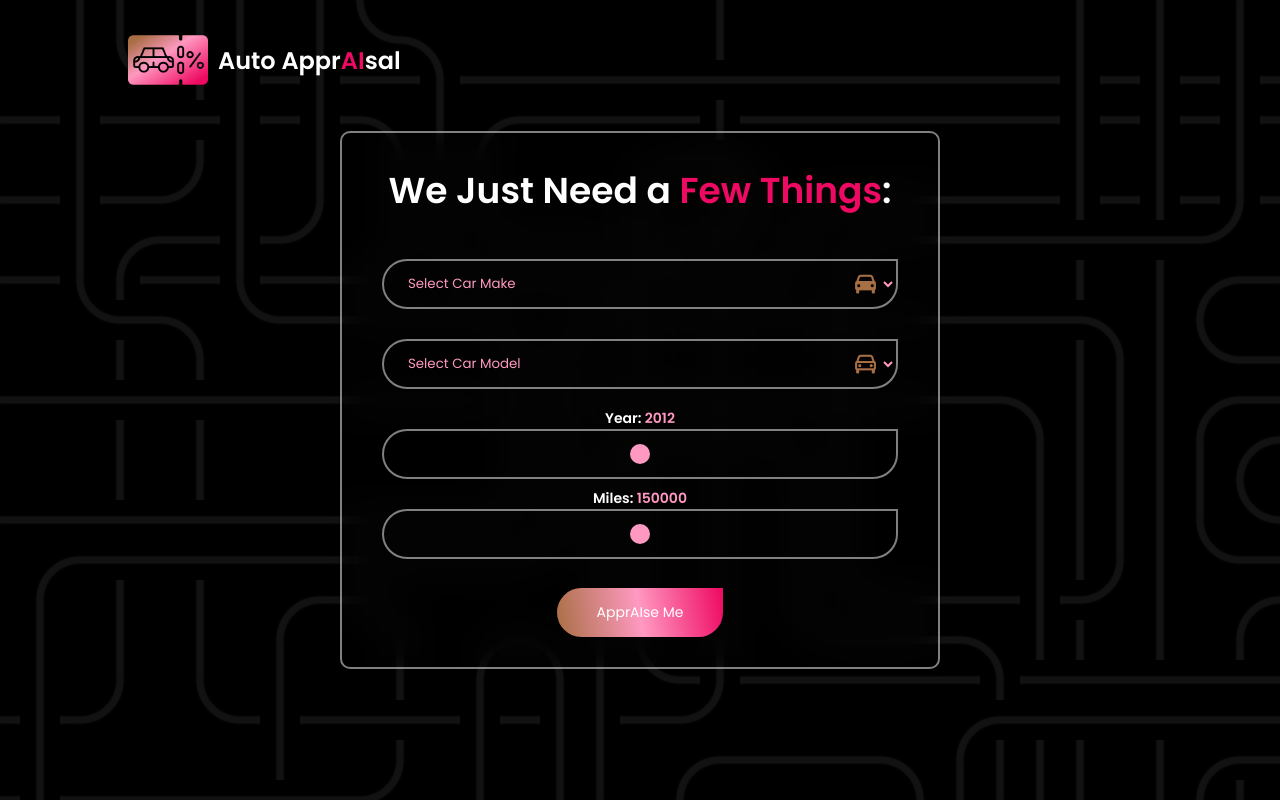
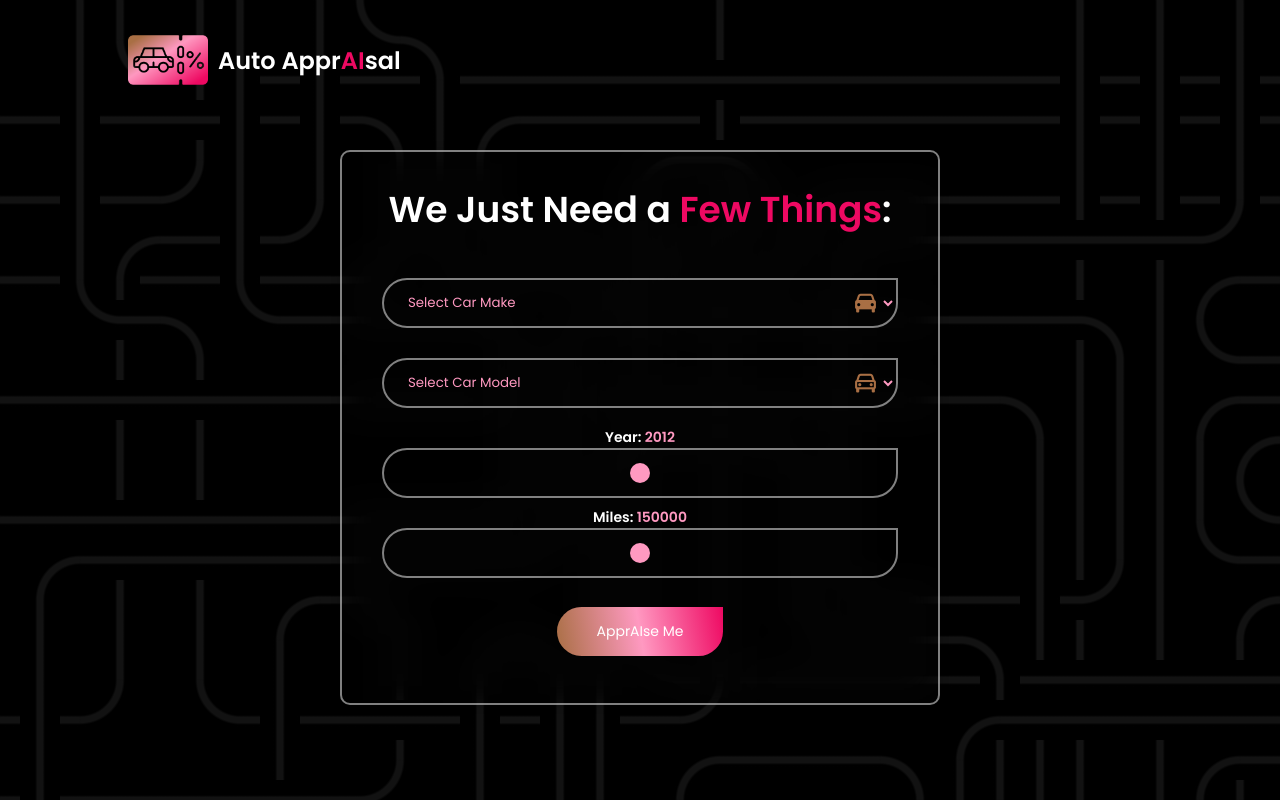
Before and after one commit to alejgonza04/auto-appraisal, a Flask app: page /home in a window 1280 px wide. Run offline with Flask 3, Linux system fonts and the light colour scheme; parts of the project's set-up code (start-up, migrations or seed data) failed here and were passed over.

Commit message:
Update styles2.css

```diff
--- a/static/css/styles2.css
+++ b/static/css/styles2.css
@@ -22,6 +22,8 @@ body {
     background: linear-gradient(0deg, #575757, #000000);
     background-color: #000;
     font-family: "Poppins", sans-serif;
+    overflow: hidden; /* Prevent body scroll */
+
 }
 
 
@@ -86,6 +88,8 @@ nav {
     text-decoration: none;
 }
 
+
+
 .wrapper {
     width: 600px;
     background: transparent;
@@ -94,13 +98,20 @@ nav {
     box-shadow: 0 0 10px rgba(0, 0, 0, .2);
     border-radius: 10px;
     margin: 0 auto;
+    padding: 30px 40px;
+    overflow-y: auto; /* Allow vertical scrolling */
     position: absolute;
-    padding: 30px 40px;
-    top: 50%; /* Center vertically */
-    left: 50%; /* Center horizontally */
-    transform: translate(-50%, -50%);
-    @media (max-width: 450px) {
+    top: 150px; /* Adjust this value as needed to fit your design */
+    bottom: 50px;
+    left: 50%;
+    transform: translateX(-50%);
+    height: 555px;
+}
+
+@media (max-width: 450px) {
+    .wrapper {
         width: 350px;
+        height: 565px;
     }
 }
 
```
